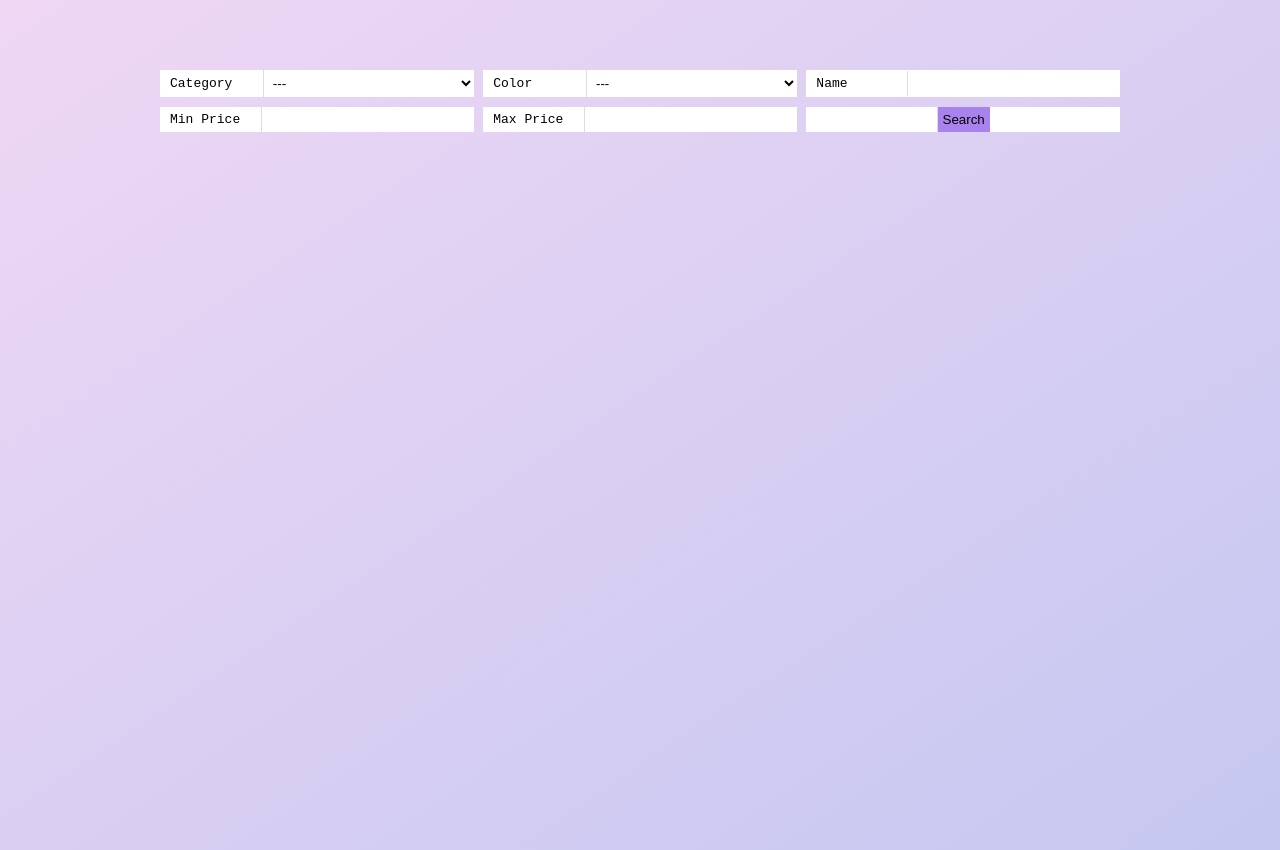
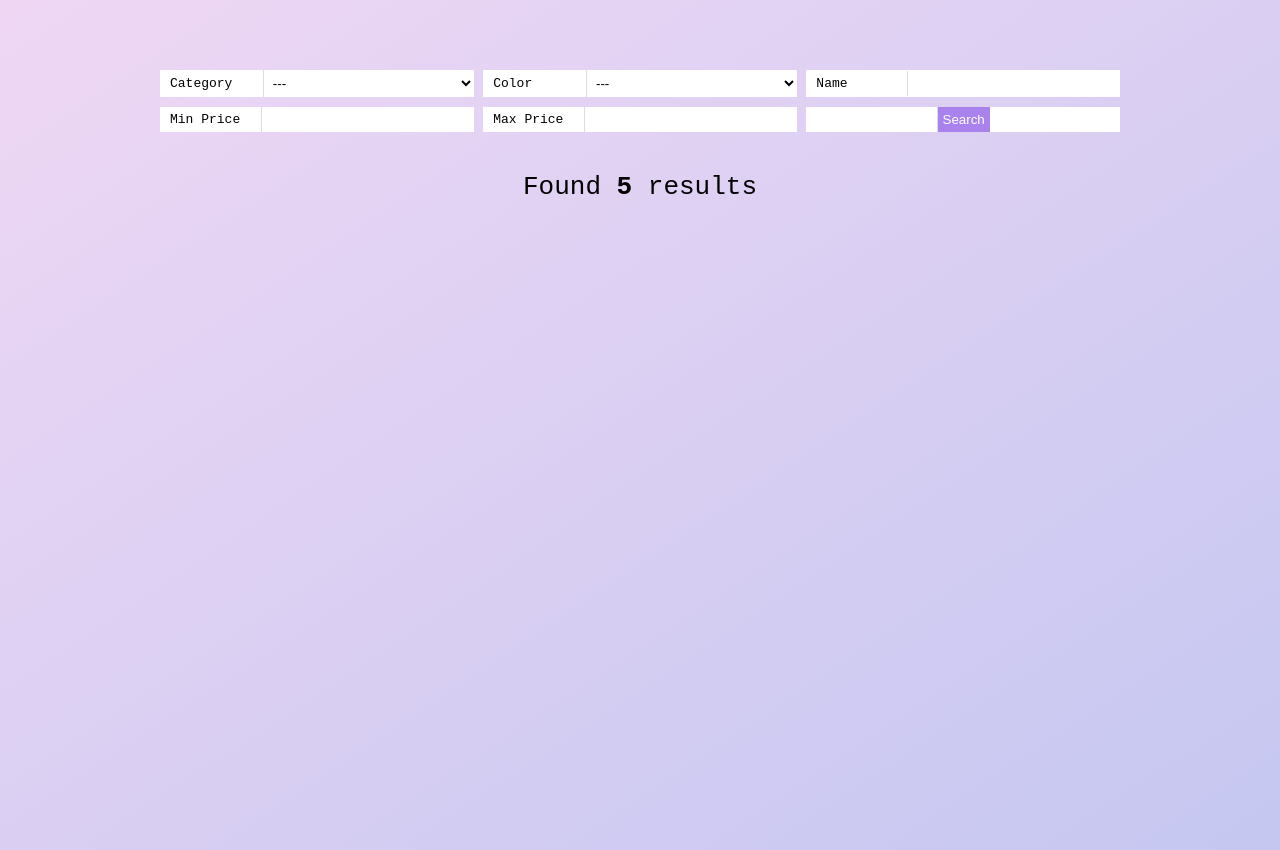
Before and after one commit to musamM921/filterandsearchjs, a plain HTML site: page search filter/index.html in a window 1280 px wide. Drawn offline with Linux system fonts and the light colour scheme.

Commit message:
update11

```diff
--- a/search filter/assets/css/style.css
+++ b/search filter/assets/css/style.css
@@ -47,5 +47,11 @@ align-items: center;
 }
 .filter .item.submit button{
   background-color: #aa82ed;
+  color: #fff;
 
 }
+.countResults{
+  font-size: xx-large;
+  text-align: center;
+  padding: 20px;
+}
--- a/search filter/index.html
+++ b/search filter/index.html
@@ -48,6 +48,9 @@
         </div>
     </div>
     </form>
+    <div class="countResults">
+        Found <b id="count">5</b> results
+    </div>
     </div>
 <script src="./assets/css/js/script.js"></script>
 </body>
```
